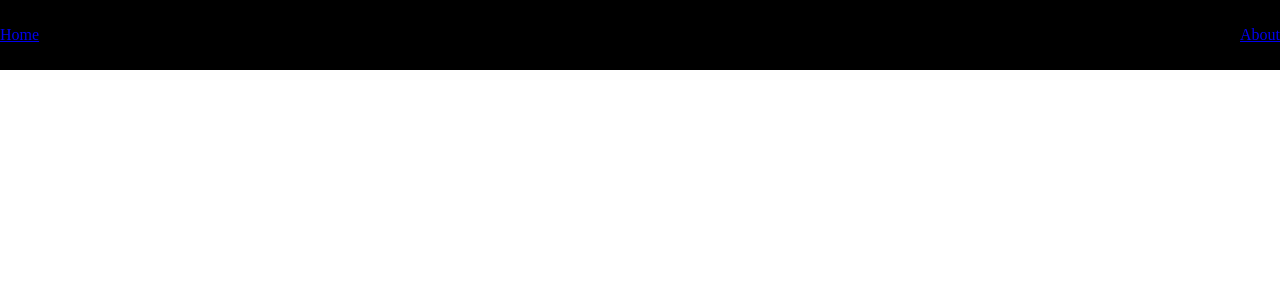
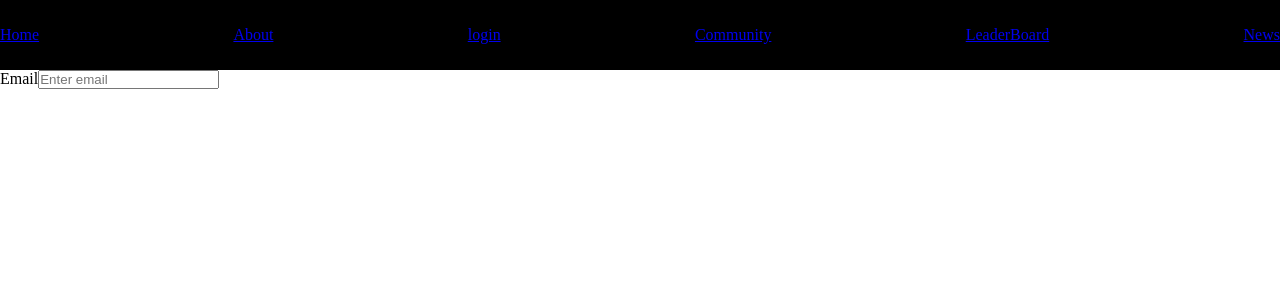
Before and after one commit to Aayush6377/Summer-Internship-2, a React (Create React App) app in the folder frontend/: page /login in a window 1280 px wide. Before the commit this address had no page. Shown: the top 300 px of the page. Built offline with nearby package versions, Linux system fonts and the light colour scheme.

Commit message:
initial change

```diff
--- a/frontend/src/App.js
+++ b/frontend/src/App.js
@@ -9,6 +9,10 @@ import {ToastContainer } from "react-toastify";
 import NavBar from './components/NavBar';
 import About from './components/About';
 import Home from './components/Home';
+import Login from './components/Login';
+import Community from './components/Community';
+import LeaderBoard from './components/LeaderBoard';
+import News from './components/News';
 
 
 
@@ -21,6 +25,10 @@ function App() {
         <Routes>
           <Route path="/" element={<Home/>} />
           <Route path="/About" element={<About/>} />
+          <Route path="/login" element={<Login/>} />
+          <Route path="/Community" element={<Community/>} />
+          <Route path="/LeaderBoard" element={<LeaderBoard/>} />
+          <Route path="/News" element={<News/>} />
         </Routes>
       </BrowserRouter>
 
--- /dev/null
+++ b/frontend/src/components/Community.jsx
@@ -0,0 +1,5 @@
+const Community = () => {
+    return <h2>Community</h2>;
+}
+
+export default Community;
--- /dev/null
+++ b/frontend/src/components/LeaderBoard.jsx
@@ -0,0 +1,5 @@
+const LeaderBoard = () => {
+    return <h2>LeaderBoard</h2>;
+}
+
+export default LeaderBoard;
--- /dev/null
+++ b/frontend/src/components/Login.js
@@ -0,0 +1,19 @@
+import React from 'react'
+
+
+function Login() {
+  return (
+    <div>
+      <div>
+        <form action="">
+            <div>
+                <label htmlFor='email'>Email</label>
+                <input type='email' placeholder='Enter email'></input>
+            </div>
+        </form>
+      </div>
+    </div>
+  )
+}
+
+export default Login
--- a/frontend/src/components/NavBar.jsx
+++ b/frontend/src/components/NavBar.jsx
@@ -5,6 +5,10 @@ const NavBar = () => {
         <nav className="NavBar">
             <Link to="/">Home</Link>
             <Link to="/About">About</Link>
+            <Link to="/login">login</Link>
+            <Link to="/Community">Community</Link>
+            <Link to="/LeaderBoard">LeaderBoard</Link>
+            <Link to="/News">News</Link>
 
         </nav>
 
--- /dev/null
+++ b/frontend/src/components/News.jsx
@@ -0,0 +1,5 @@
+const News = () => {
+    return <h2>News</h2>;
+}
+
+export default News;
```
